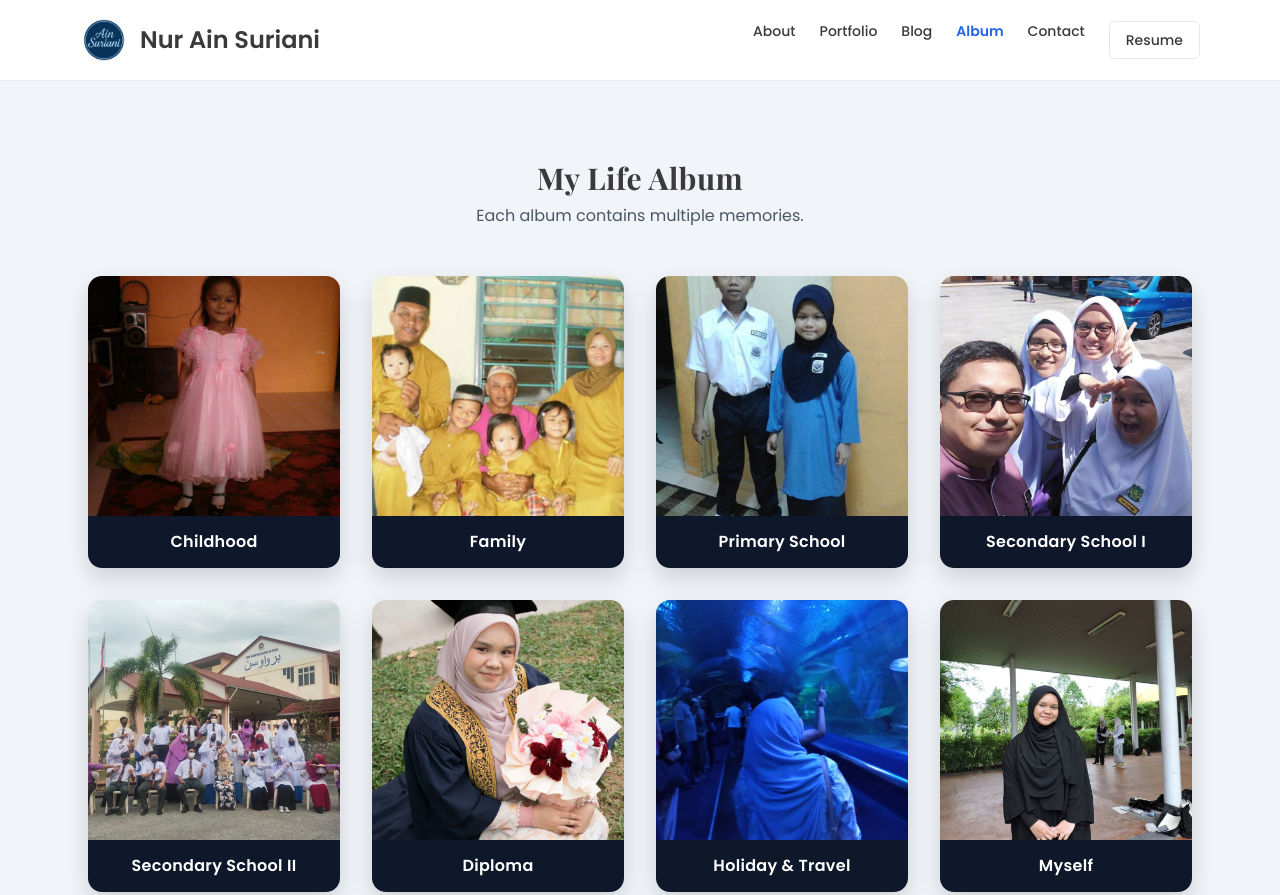
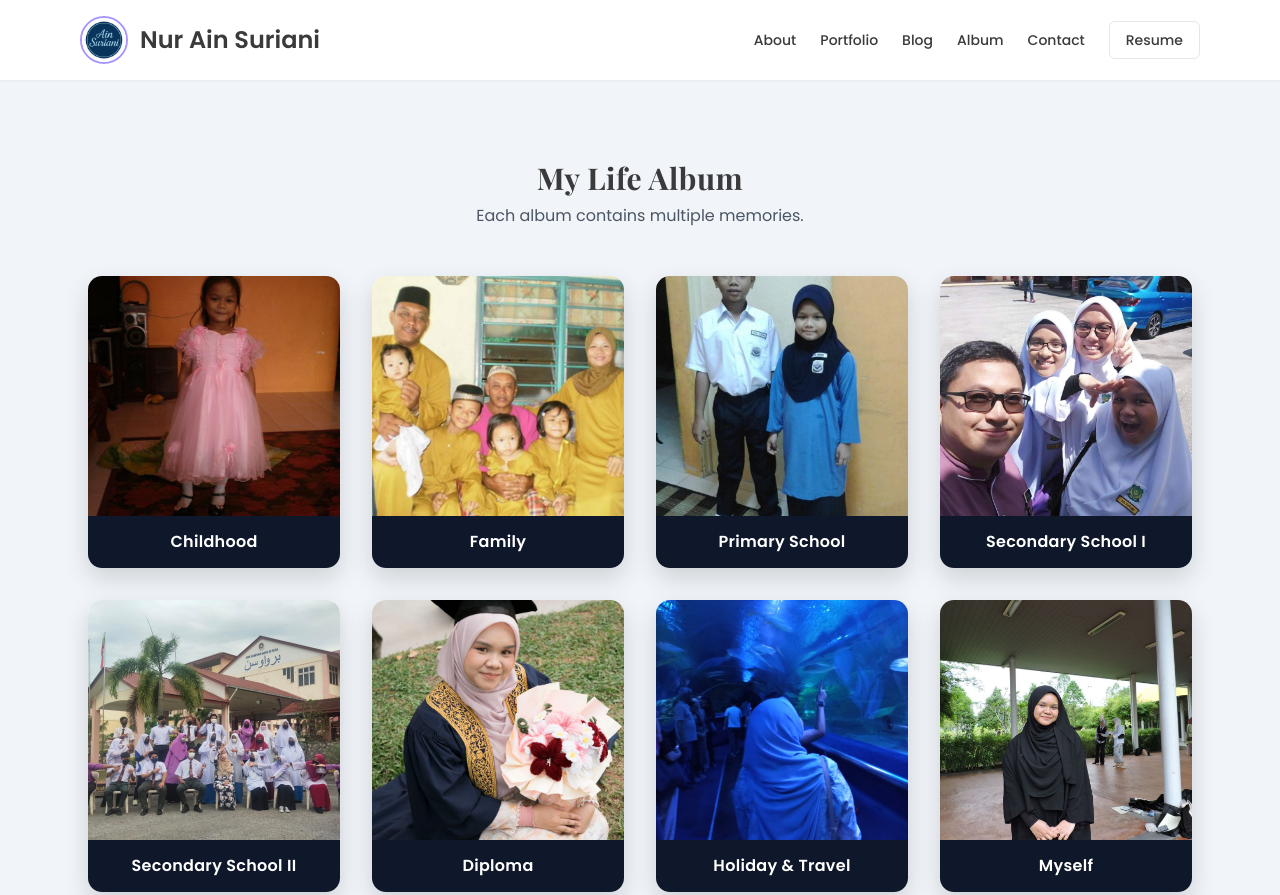
Before and after one commit to ainsuriani/portfolio-ain, a plain HTML site: page album.html in a window 1280 px wide. Shown: the top 895 px of the page. Drawn offline with nearby package versions, Linux system fonts and the light colour scheme.

Commit message:
Update album.html

```diff
--- a/album.html
+++ b/album.html
@@ -77,21 +77,33 @@
 <body class="bg-[#f1f5f9]">
 
 <!-- HEADER -->
-<header class="bg-white shadow-sm sticky top-0 z-40">
+<header id="navbar" class="bg-white shadow-sm sticky top-0 z-40 transition-all duration-300">
   <div class="max-w-6xl mx-auto px-4 py-4 flex items-center justify-between">
+
     <div class="flex items-center gap-3">
-      <img src="image/logonama1.png" class="w-12 h-12 rounded-full object-cover" />
+      <img src="image/logonama1.png"
+           class="w-12 h-12 rounded-full object-cover border-2 border-[var(--soft-accent-2)]" />
       <a href="index.html" class="text-2xl font-bold">Nur Ain Suriani</a>
     </div>
 
-    <nav class="hidden md:flex gap-6 text-sm font-medium">
-      <a href="about.html">About</a>
-      <a href="portfolio.html">Portfolio</a>
-      <a href="blog.html">Blog</a>
-      <a href="album.html" class="font-bold text-blue-600">Album</a>
-      <a href="contact.html">Contact</a>
+    <nav class="hidden md:flex gap-6 items-center text-sm font-medium">
+      <a href="about.html" class="hover:text-[var(--soft-accent-2)]">About</a>
+      <a href="portfolio.html" class="hover:text-[var(--soft-accent-2)]">Portfolio</a>
+      <a href="blog.html" class="hover:text-[var(--soft-accent-2)]">Blog</a>
+      <a href="album.html" class="hover:text-[var(--soft-accent-2)]">Album</a>
+      <a href="contact.html" class="hover:text-[var(--soft-accent-2)]">Contact</a>
       <a class="px-4 py-2 border rounded-md hover:bg-[var(--soft-accent)] hover:text-white transition">Resume</a>
     </nav>
+
+    <button id="mobileBtn" class="md:hidden text-2xl">☰</button>
+  </div>
+
+  <div id="mobileMenu" class="hidden flex flex-col px-6 pb-4 bg-white border-t text-sm">
+    <a href="about.html" class="py-2">About</a>
+    <a href="portfolio.html" class="py-2">Portfolio</a>
+    <a href="blog.html" class="py-2">Blog</a>
+    <a href="album.html" class="py-2">Album</a>
+    <a href="contact.html" class="py-2">Contact</a>
   </div>
 </header>
 
```
